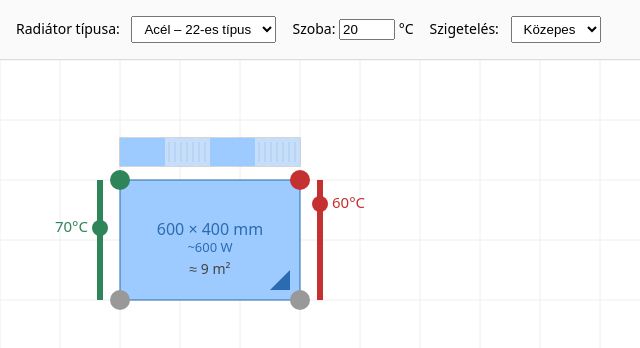
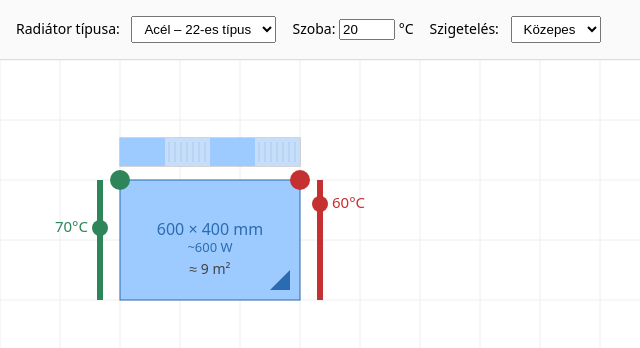
Before and after one commit to csabascript/radiator, a website: page index.html in a window 1280 px wide. Shown: the full height of the page, 0-640 px from the left. Drawn offline with Linux system fonts and the light colour scheme.

Commit message:
feat: remove dots

```diff
--- a/index.html
+++ b/index.html
@@ -224,8 +224,6 @@
         return {
           tl: { x: radiator.x, y: radiator.y },
           tr: { x: radiator.x + radiator.w, y: radiator.y },
-          bl: { x: radiator.x, y: radiator.y + radiator.h },
-          br: { x: radiator.x + radiator.w, y: radiator.y + radiator.h },
         };
       }
 
```
